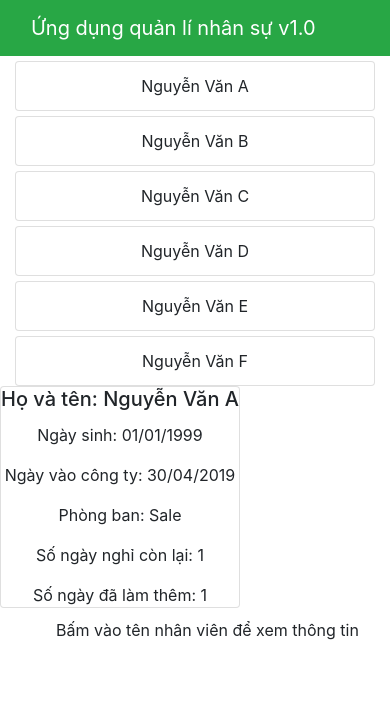
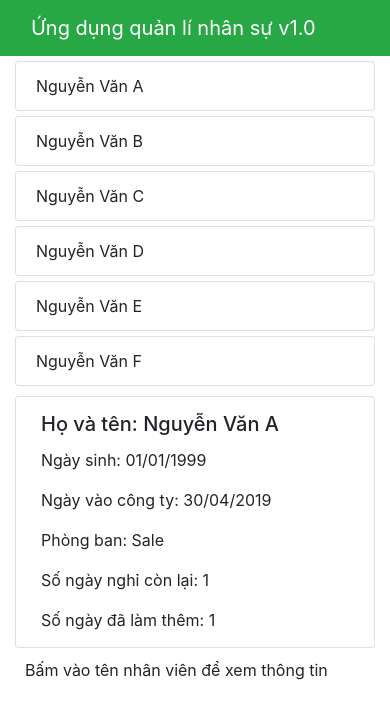
Before and after one commit to camhang190497/FUNIX-ASSIGNMENT, a React (Create React App) app: page / in a window 390 px wide. Both pictures are taken after a click on the item "Nguyễn Văn A". Shown: the top 718 px of the page. Built offline with nearby package versions, Linux system fonts and the light colour scheme.

Commit message:
responsive

```diff
--- a/src/App.css
+++ b/src/App.css
@@ -1,38 +1,10 @@
-.App {
-  text-align: center;
+.row-header{
+  margin: 0px auto;
+  padding: 0px auto;
 }
-
-.App-logo {
-  height: 40vmin;
-  pointer-events: none;
+.row-content {
+  margin: 0px auto;
+  padding: 50px 0px 50px 0px;
+  border-bottom:1px ridge;
+  min-height:400px;
 }
-
-@media (prefers-reduced-motion: no-preference) {
-  .App-logo {
-    animation: App-logo-spin infinite 20s linear;
-  }
-}
-
-.App-header {
-  background-color: #282c34;
-  min-height: 100vh;
-  display: flex;
-  flex-direction: column;
-  align-items: center;
-  justify-content: center;
-  font-size: calc(10px + 2vmin);
-  color: white;
-}
-
-.App-link {
-  color: #61dafb;
-}
-
-@keyframes App-logo-spin {
-  from {
-    transform: rotate(0deg);
-  }
-  to {
-    transform: rotate(360deg);
-  }
-}
--- a/src/components/StaffListComponent.js
+++ b/src/components/StaffListComponent.js
@@ -16,14 +16,15 @@ class StaffList extends Component {
     renderStaff(staff) {
         if (staff != null) {
             return(
-                <div>
-                    <Card>
-                        <CardTitle>Họ và tên: {staff.name}</CardTitle>
+                <div className="col-12 col-sm-6 col-md-4"
+                style={{paddingTop:'10px', textIndent:'25px'}}>
+                    <Card key={staff.id}>
+                        <CardTitle style={{paddingTop:'15px'}}>Họ và tên: {staff.name}</CardTitle>
                         <CardText>Ngày sinh: {dateFormat(staff.doB, "dd/mm/yyyy")}</CardText>
                         <CardText>Ngày vào công ty: {dateFormat(staff.startDate, "dd/mm/yyyy")}</CardText>
                         <CardText>Phòng ban: {staff.department.name}</CardText>
                         <CardText>Số ngày nghỉ còn lại: {staff.annualLeave}</CardText>
-                        <CardText>Số ngày đã làm thêm: {staff.overTime}</CardText>
+                        <CardText style={{paddingBottom:'15px'}}>Số ngày đã làm thêm: {staff.overTime}</CardText>
                     </Card>
                 </div>
 
```
